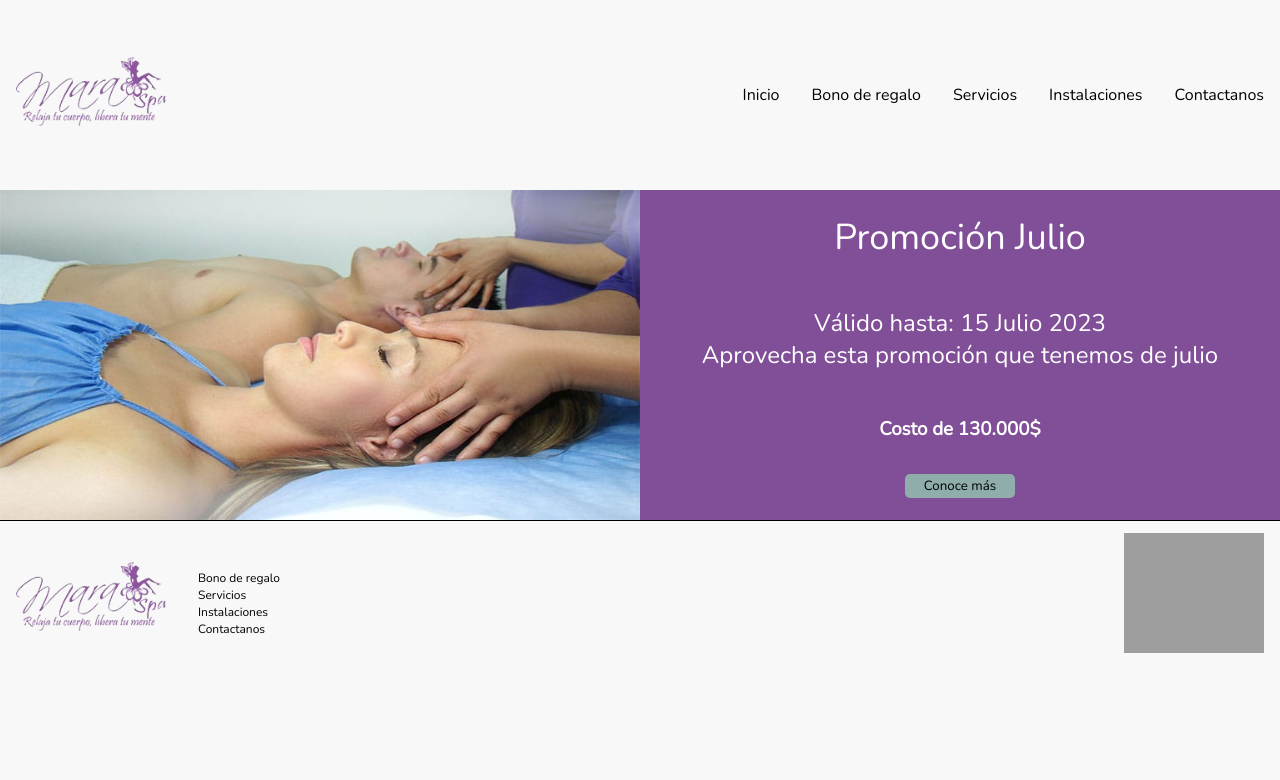
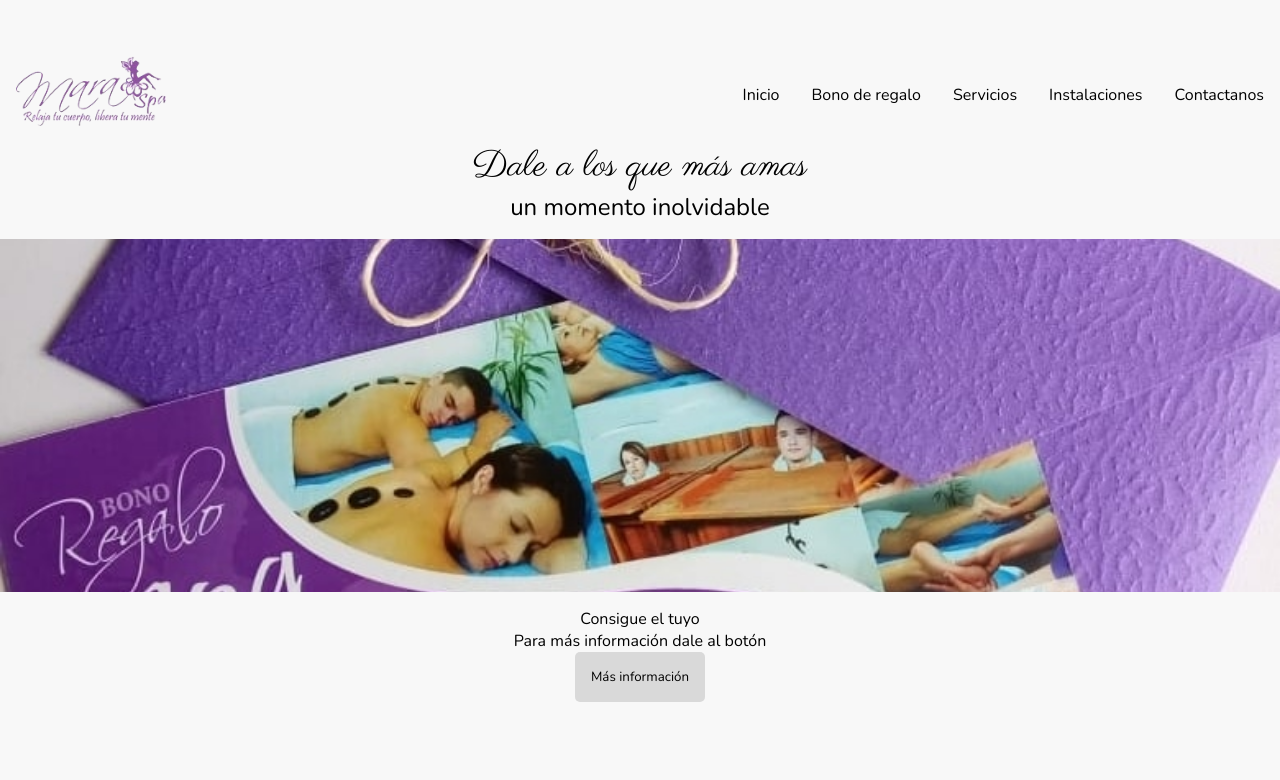
Before and after one commit to jap102321/maraspa, a React (Create React App) app: page /giftbono in a window 1280 px wide. Shown: the top 780 px of the page. Built offline with nearby package versions, Linux system fonts and the light colour scheme; grey boxes are pictures that could not be loaded.

Commit message:
Bono regalo finished

```diff
--- a/src/App.js
+++ b/src/App.js
@@ -4,6 +4,7 @@ import { createGlobalStyle } from "styled-components";
 import Header from "./components/Header";
 import Promotion from "./components/Promotion";
 import Footer from "./components/Footer";
+import BonoRegalo from "./pages/BonoRegalo";
 const GlobalStyle = createGlobalStyle`
 *{
   box-sizing: border-box;
@@ -28,7 +29,7 @@ function App() {
         <Header />
         <Routes>
           <Route path="/" element={<Home />} />
-          <Route path="/giftbono" />
+          <Route path="/giftbono" element={<BonoRegalo />} />
           <Route path="/services" />
           <Route path="/instalations" />
           <Route path="/contact" />
--- a/src/components/Footer.jsx
+++ b/src/components/Footer.jsx
@@ -28,9 +28,7 @@ const Footer = () => {
             width="140"
             height="120"
             style={{ border: 0 }}
-            allowfullscreen=""
             loading="lazy"
-            referrerpolicy="no-referrer-when-downgrade"
           ></iframe>
         </div>
       </footer>
--- a/src/components/Header.jsx
+++ b/src/components/Header.jsx
@@ -6,7 +6,7 @@ const Header = () => {
     <>
       <div className={styles.container}>
         <img src={Logo} className={styles.logo} />
-        <div classname={styles.navbarContainer}>
+        <div className={styles.navbarContainer}>
           <ul className={styles.navbar}>
             <li>
               <Link to="/" className={styles.current}>
--- a/src/components/UI/Button.module.css
+++ b/src/components/UI/Button.module.css
@@ -26,3 +26,10 @@ button:hover {
   border-radius: 5px;
   padding-block: 3px;
 }
+
+.giftButton {
+  padding: 1rem;
+  border: 0;
+  background-color: #d9d9d9;
+  border-radius: 5px;
+}
--- /dev/null
+++ b/src/pages/BonoRegalo.jsx
@@ -0,0 +1,18 @@
+import styles from "../styles/BonoRegalo.module.css";
+import Button from "../components/UI/Button";
+const BonoRegalo = () => {
+  return (
+    <div className={styles.container}>
+      <h1>Dale a los que más amas</h1>
+      <h2>un momento inolvidable</h2>
+      <div className={styles.moreInfo}></div>
+      <p>Consigue el tuyo</p>
+      <p>Para más información dale al botón</p>
+      <a href="https://api.whatsapp.com/send/?phone=573135630771&text&type=phone_number&app_absent=0">
+        <Button title="Más información" theme="giftButton" />
+      </a>
+    </div>
+  );
+};
+
+export default BonoRegalo;
--- /dev/null
+++ b/src/styles/BonoRegalo.module.css
@@ -0,0 +1,26 @@
+.container {
+  display: flex;
+  align-items: center;
+  flex-direction: column;
+  width: 100%;
+  margin-block-start: -3rem;
+  margin-block-end: 5rem;
+}
+
+.container h1 {
+  color: black;
+}
+
+.container h2 {
+  color: black;
+}
+
+.moreInfo {
+  background-image: url("../assets/Imagenes/card1.jpg");
+  width: 100%;
+  height: 353px;
+  background-size: cover;
+  background-repeat: no-repeat;
+  background-position: center;
+  margin-block: 1rem;
+}
```
Also changed, not shown: src/assets/Imagenes/BonoRegalo.jpg (renamed from src/assets/Imagenes/IMG-20230627-WA0008.jpg), src/assets/Imagenes/Test.png (added).
